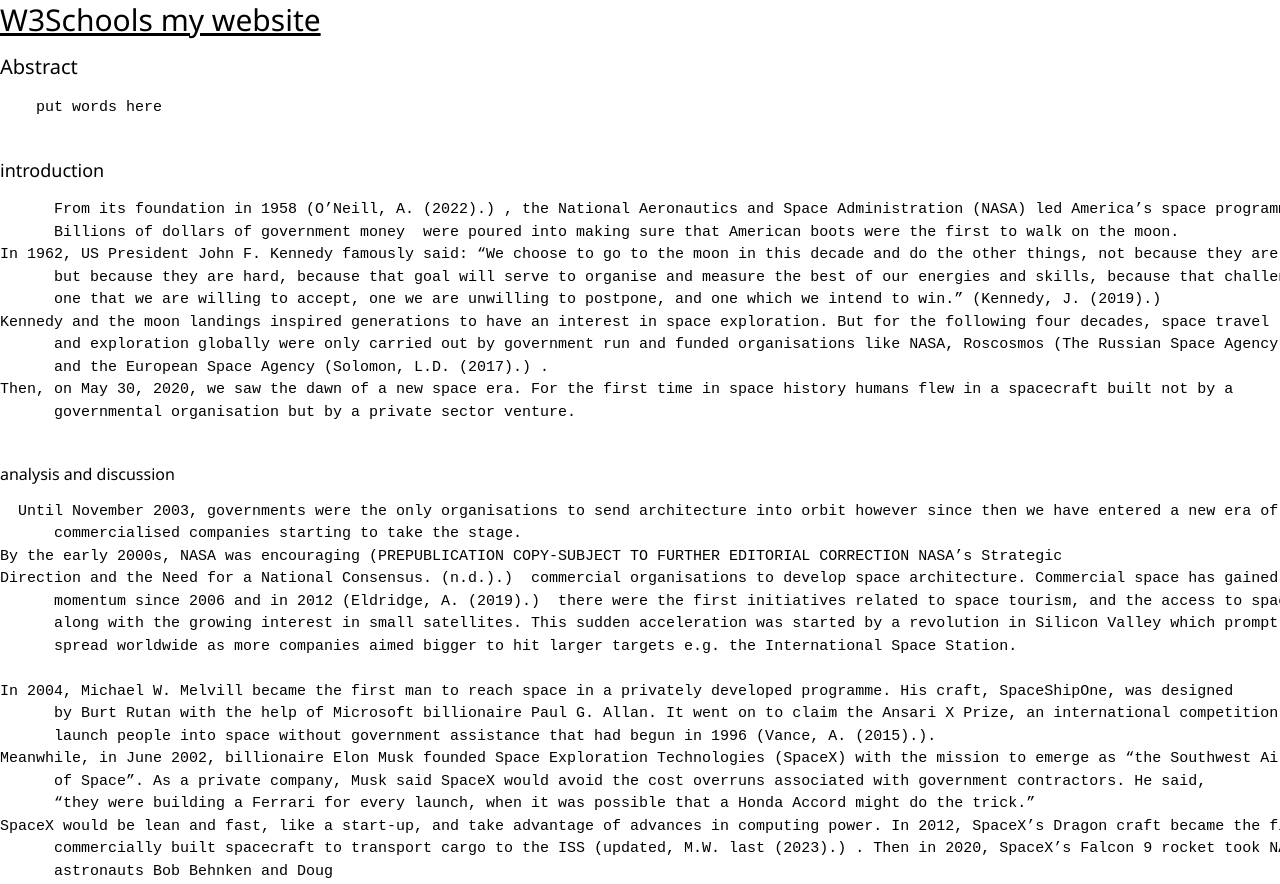
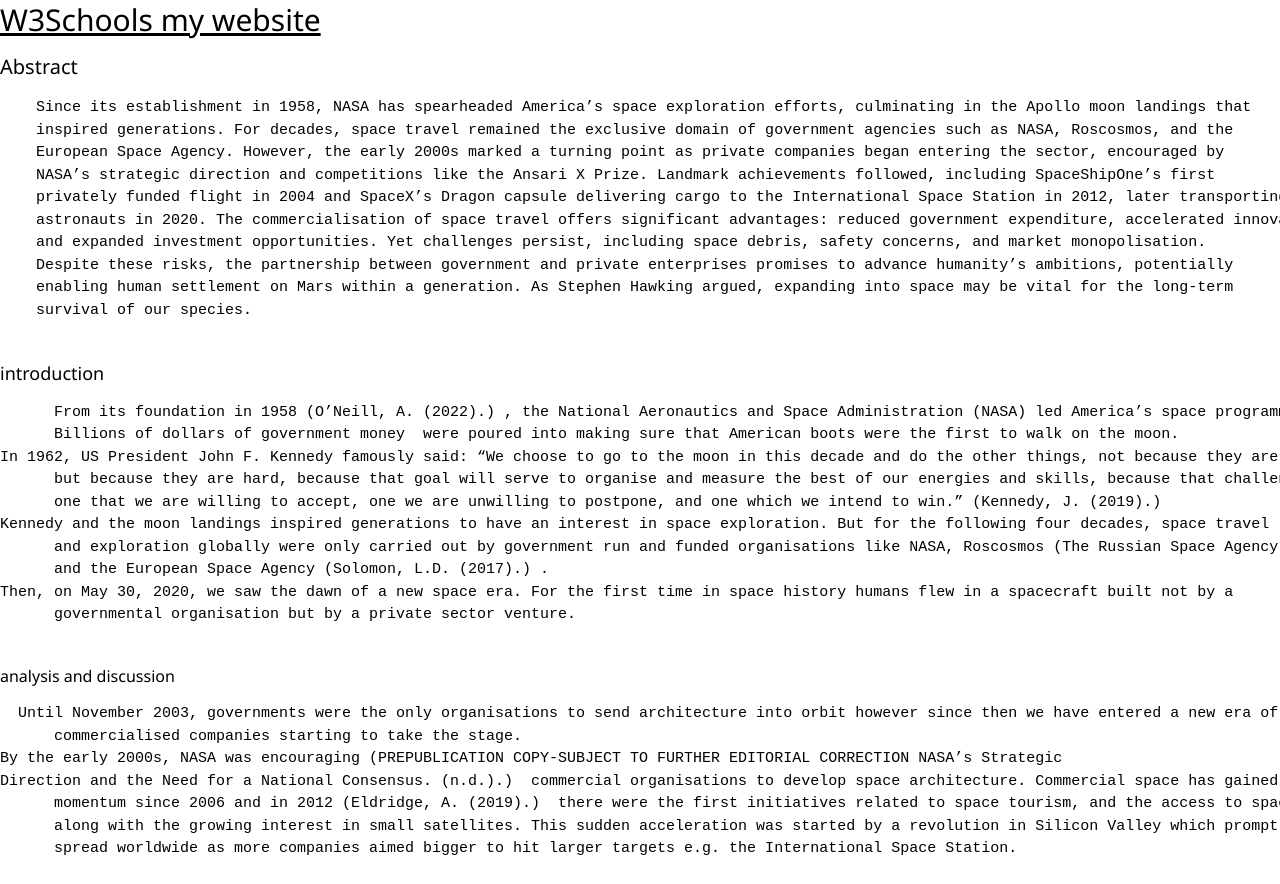
Before and after one commit to FEPSFY6911118/FY6911118, a plain HTML site: page index.html in a window 1280 px wide. Shown: the part 821-1705 px from the top of the page. Drawn offline with nearby package versions, Linux system fonts and the light colour scheme.

Commit message:
Update index.html
added abstract

```diff
--- a/index.html
+++ b/index.html
@@ -74,7 +74,16 @@ p.exl {
 <h4 id="abstract">Abstract</h4>
   <p>
   <pre>
-    put words here
+    Since its establishment in 1958, NASA has spearheaded America’s space exploration efforts, culminating in the Apollo moon landings that
+    inspired generations. For decades, space travel remained the exclusive domain of government agencies such as NASA, Roscosmos, and the
+    European Space Agency. However, the early 2000s marked a turning point as private companies began entering the sector, encouraged by
+    NASA’s strategic direction and competitions like the Ansari X Prize. Landmark achievements followed, including SpaceShipOne’s first
+    privately funded flight in 2004 and SpaceX’s Dragon capsule delivering cargo to the International Space Station in 2012, later transporting
+    astronauts in 2020. The commercialisation of space travel offers significant advantages: reduced government expenditure, accelerated innovation,
+    and expanded investment opportunities. Yet challenges persist, including space debris, safety concerns, and market monopolisation.
+    Despite these risks, the partnership between government and private enterprises promises to advance humanity’s ambitions, potentially
+    enabling human settlement on Mars within a generation. As Stephen Hawking argued, expanding into space may be vital for the long-term
+    survival of our species.
   </pre>
   </p>
 
@@ -142,17 +151,17 @@ The commercialisation of space travel and transportation will help to further ma
   <pre>
     1. O’Neill, A. (2022). NASA: Cost of Apollo missions 1968-1972. [online] Statista.
     Available at: <a href="https://www.statista.com/statistics/1028322/total-cost-apollo-
-missions/#:~:text=NASA%3A%20Expenditure%20on%20the%20Apollo%20missions%201968%2D1972&text =Apollo%2011%2C%20the%20first%20mission">
-      statistics here <a/>
+missions/#:~:text=NASA%3A%20Expenditure%20on%20the%20Apollo%20missions%201968%2D1972&text =Apollo%2011%2C%20the%20first%20mission"
+                    > statistics here <a/>
   [Accessed 13 October 2025].
 
       2. Kennedy, J. (2019). Address at Rice University on the Nation’s Space Effort | JFK Library. [online] Jfklibrary.org. Available at:
-        <a href="https://www.jfklibrary.org/learn/about-jfk/historic-speeches/address-at-riceuniversity-on-the-nations-space-effort"> jfklibrary
-          <a/> [Accessed 12 October 2025].
+        <a href="https://www.jfklibrary.org/learn/about-jfk/historic-speeches/address-at-riceuniversity-on-the-nations-space-effort"
+          > jfklibrary <a/> [Accessed 12 October 2025].
       3. Solomon, L.D. (2017). The Privatization of Space Exploration. Routledge, p.1.
       4. PREPUBLICATION COPY-SUBJECT TO FURTHER EDITORIAL CORRECTION NASA’s Strategic
-Direction and the Need for a National Consensus. (n.d.). Available at: <a href="https://oig.nasa.gov/docs/SpecialReview(12-5-12).pdf"> nasa.gov
-  <a/> [Accessed 20 Nov. 2025].
+Direction and the Need for a National Consensus. (n.d.). Available at: <a href="https://oig.nasa.gov/docs/SpecialReview(12-5-12).pdf"
+                                                                         > nasa.gov <a/> [Accessed 20 Nov. 2025].
 
       5. Eldridge, A. (2019). SpaceX | Spacecraft, Rockets, & Facts. In: Encyclopedia Britannica. [online]
     Available at: <a href="https://www.britannica.com/topic/SpaceX"> britannica(spaceX) <a/> [Accessed 04 Nov. 2025].
@@ -162,8 +171,8 @@ Direction and the Need for a National Consensus. (n.d.). Available at: <a href="
       [online] Space.com. Available at: <a href="https://www.space.com/spacex-dragon-crs-29-cargo-mission-arrive-iss#"> space.com/dragon <a/>
         [Accessed 25 Oct. 2025].
       8. Grossman, L. (2020). A first: Commercial rocket takes humans into space. [online] Science News Explores.
-        Available at: <a href="https://www.snexplores.org/article/spacex-nasa-astronaut-space-launch-first-commercialspaceflight">
-          first SpaceX manned flight <a/> [Accessed 25 Oct. 2025].
+        Available at: <a href="https://www.snexplores.org/article/spacex-nasa-astronaut-space-launch-first-commercialspaceflight"
+                        > first SpaceX manned flight <a/> [Accessed 25 Oct. 2025].
       9. dominic bliss (2018). When Will Mankind Reach Mars? [online] National Geographic. Available at:
  <a href="https://www.nationalgeographic.co.uk/space/2018/10/when-will-mankind-reach-mars"> mankind reaching mars <a/> [Accessed 28 Oct. 2025].
 
```
